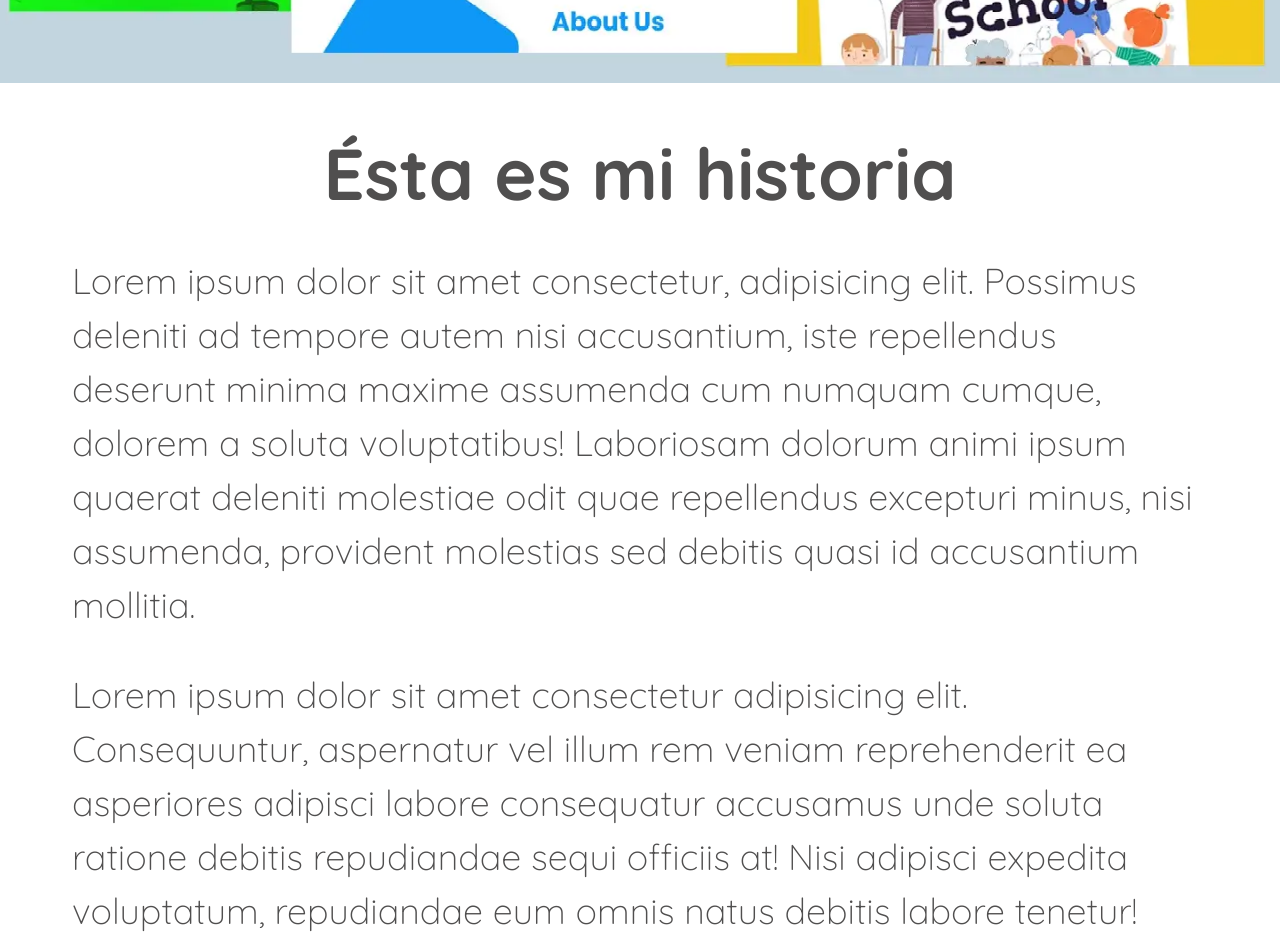
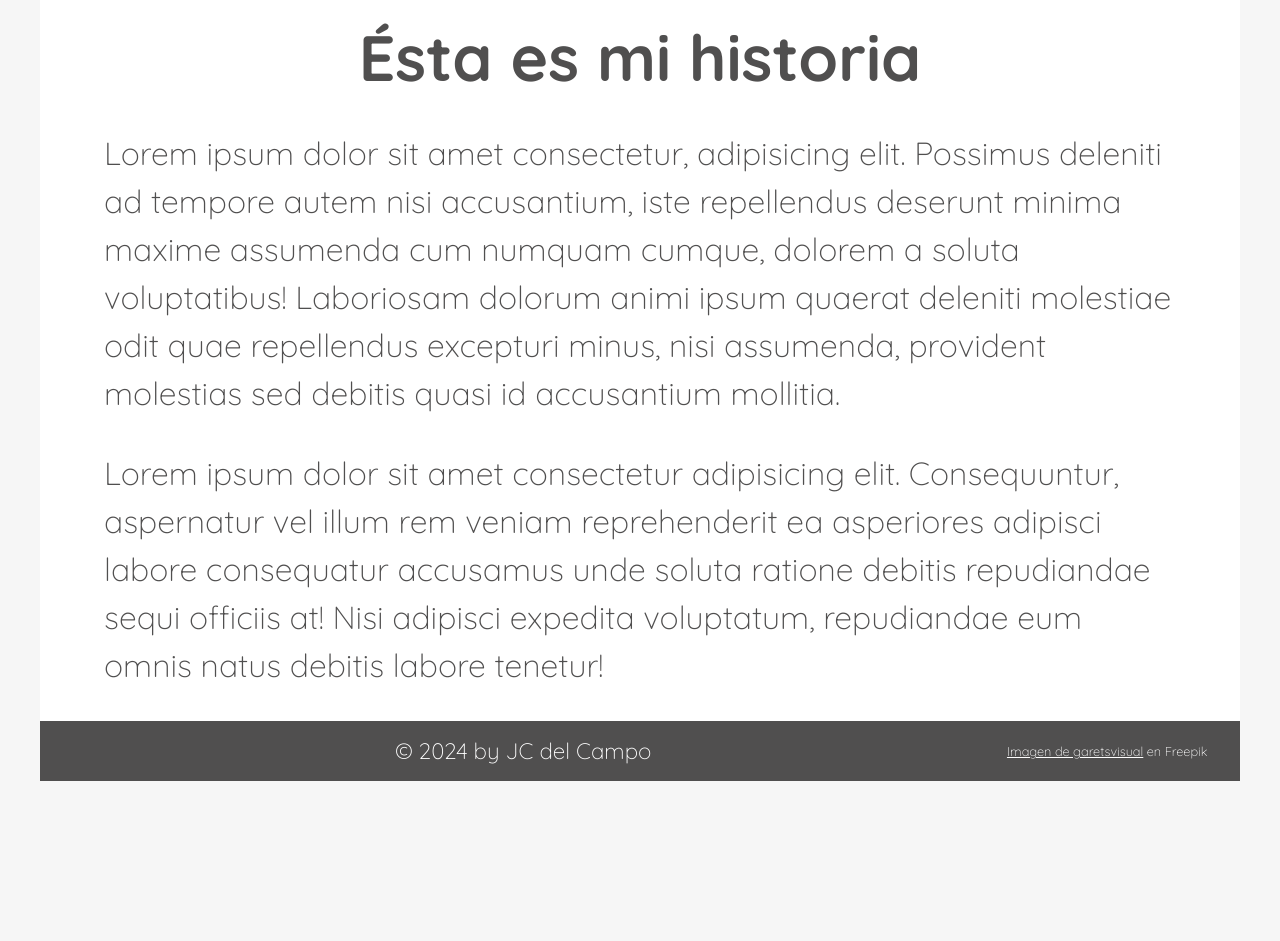
Before and after one commit to jccsoft/PortfolioChess, a plain HTML site: page index.html in a window 1280 px wide. Shown: the part 1480-2421 px from the top of the page. After the commit the page ends 2261 px from the top, so only its background shows below. Drawn offline with Linux system fonts and the light colour scheme.

Commit message:
ancho 1200px

```diff
--- a/css/site.css
+++ b/css/site.css
@@ -14,13 +14,13 @@
 
 html {
   font-family: 'Quicksand', sans-serif;
-  font-size: 36px;
+  font-size: 32px;
   font-weight: var(--font-weight-light);
   background-color: rgba(0, 0, 0, 0.034);
 }
 
 body {
-  max-width: 1440px;
+  max-width: 1200px;
   margin: auto;
   background-color: white;
   color: var(--color);
@@ -41,6 +41,10 @@ h2 {
 p {
   line-height: 1.5rem;
 }
+.img-credit {
+  font-size: 0.4rem;
+  padding-top: 0.2rem;
+}
 /*#endregion */
 
 /*#region HEADER-FOOTER */
@@ -54,12 +58,12 @@ footer {
 }
 footer {
   display: grid;
-  grid-template-columns: 3fr 1fr;
+  grid-template-columns: 4fr 1fr;
 }
 footer a {
   color: inherit;
-  font-size: smaller;
 }
+
 nav ul {
   display: flex;
   justify-content: space-evenly;
@@ -110,6 +114,7 @@ picture {
   max-width: 500px;
   margin-top: var(--margin-y-section);
 }
+
 #contact-section form * {
   font-family: inherit;
   font-size: 100%;
@@ -130,6 +135,10 @@ picture {
   color: white;
   font-weight: var(--font-weight-strong);
   border: 0;
+}
+#contact-section form button:hover {
+  color: var(--color-link);
+  cursor: pointer;
 }
 /*#endregion */
 
@@ -183,17 +192,17 @@ picture {
 
 @media screen and (max-width: 1200px) {
   html {
-    font-size: 28px;
+    font-size: 24px;
   }
 }
 @media screen and (max-width: 992px) {
   html {
-    font-size: 24px;
+    font-size: 20px;
   }
 }
 @media screen and (max-width: 768px) {
   html {
-    font-size: 20px;
+    font-size: 16px;
   }
 }
 @media screen and (max-width: 576px) {
--- a/index.html
+++ b/index.html
@@ -85,7 +85,7 @@
     </main>
     <footer>
       <div>&copy; <span id="copyright-year"></span> by JC del Campo</div>
-      <div>
+      <div class="img-credit">
         <a
           href="https://www.freepik.es/foto-gratis/hermosa-mujer-negocios-cabello-corto-oscuro-camisa-blanca-sosteniendo-carpeta-negra-manos-mientras-mira-alegremente-camara-sobre-fondo-azul_23676270.htm#query=mujer%20negocios&position=2&from_view=keyword&track=ais&uuid=6373f098-f8ea-458c-bdfd-e84ea844cf02"
           >Imagen de garetsvisual</a
--- a/js/app.js
+++ b/js/app.js
@@ -39,6 +39,7 @@
   function toggleFormVisible(e) {
     e.preventDefault();
     const form = document.getElementById('contact-form');
+
     if (form.style.display == 'block') {
       form.style.display = 'none';
     } else {
```
